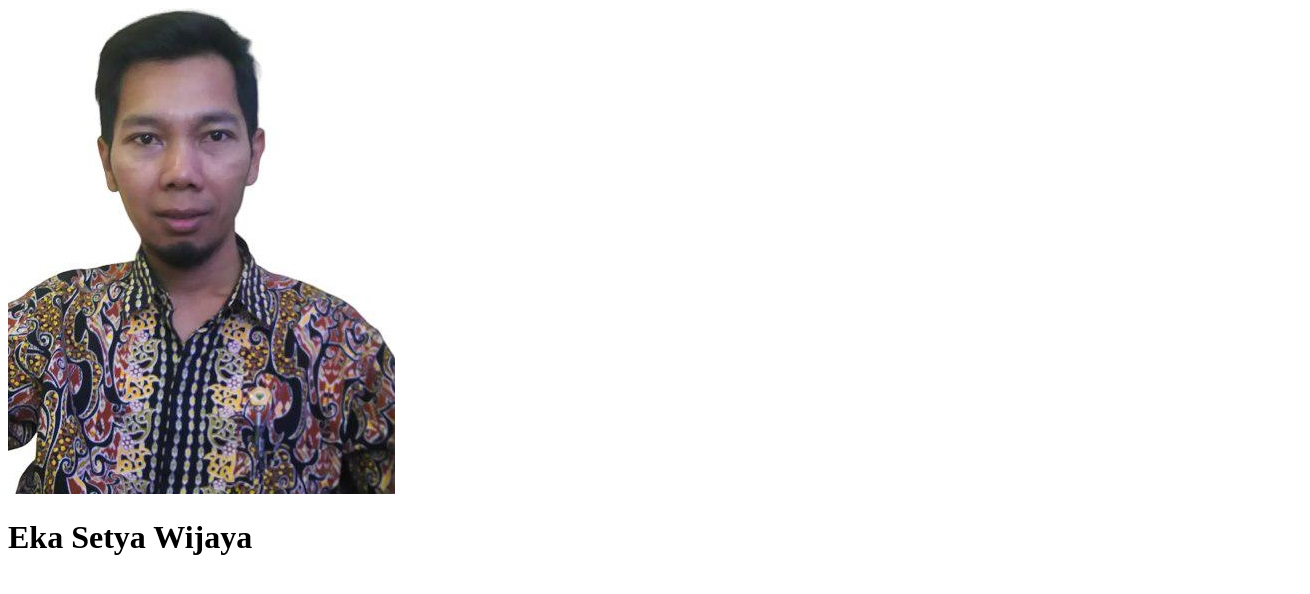
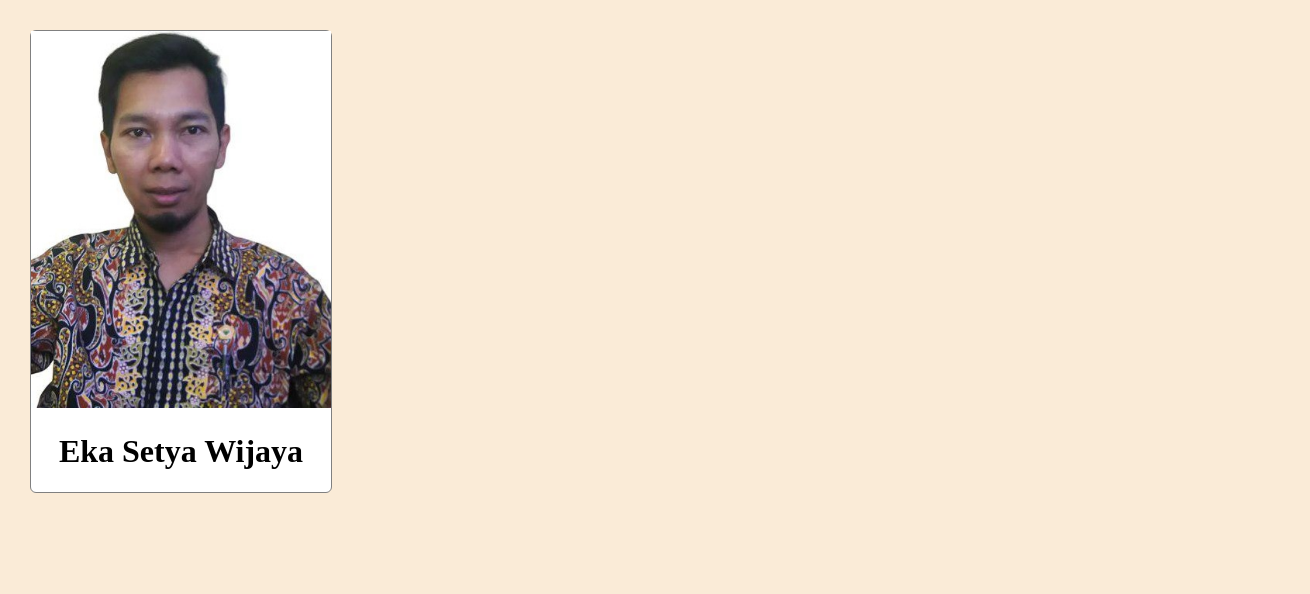
Before and after one commit to ekasetyawijaya/my-repo-from-remote, a plain HTML site: page index.html in a window 1280 px wide. Shown: the whole page, 1310 px wide, since content can reach past the window. Drawn offline with Linux system fonts and the light colour scheme.

Commit message:
added initial style.css to style the profile

```diff
--- a/index.html
+++ b/index.html
@@ -5,13 +5,14 @@
     <meta charset="UTF-8">
     <meta name="viewport" content="width=device-width, initial-scale=1.0">
     <meta http-equiv="X-UA-Compatible" content="ie=edge">
+    <link rel="stylesheet" type="text/css" href="style.css">
     <title>Document</title>
 </head>
 
 <body>
-    <div  id="profile-container">
-            <img id="profile-image" src="images/foto.jpg" alt="profile image" />
-            <h1 id="profile-image">Eka Setya Wijaya</h1>
+    <div id="profile-container">
+        <img id="profile-image" src="images/foto.jpg" alt="profile image" />
+        <h1 id="profile-name">Eka Setya Wijaya</h1>
     </div>
 </body>
 
--- /dev/null
+++ b/style.css
@@ -0,0 +1,21 @@
+body {
+    width: 100%;
+    margin: 30px;
+    background-color: antiquewhite;
+ }
+
+ #profile-container{
+    max-width: 300px;
+    background-color: white;
+    border: 1px solid gray;
+    border-radius: 6px;
+ }
+
+ #profile-image{
+    width: 100%;
+    height: auto;
+ }
+
+ #profile-name{
+    text-align: center;
+ }
```
